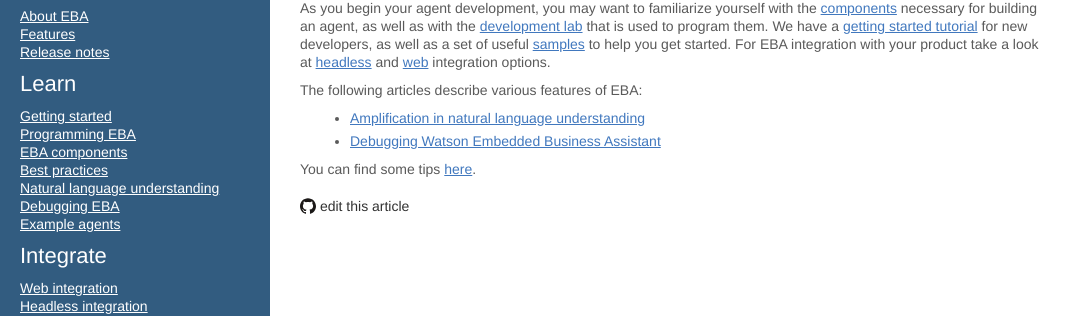
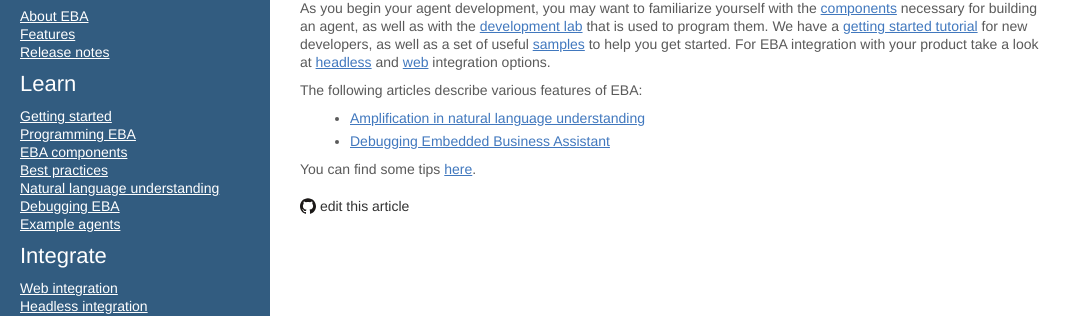
Before and after one commit to ibm-watson-embedded-business-assistant/eba-example-agents, a Jekyll site: the page built from docs/LandingPage.md, in a window 1280 px wide. Shown: the part 123-439 px from the top of the page, without its empty margins (0-1082 px from the left). Built offline with Jekyll 4.4.1, drawn with Linux system fonts in a browser that asks for light colours; our own code applies the rules of GitHub Pages for plain Markdown files.

Commit message:
Update LandingPage.md

```diff
--- a/docs/LandingPage.md
+++ b/docs/LandingPage.md
@@ -6,6 +6,6 @@
 
 The following articles describe various features of EBA:
 * [Amplification in natural language understanding](./articles/NaturalLanguageUnderstanding.md)
-* [Debugging Watson Embedded Business Assistant](./articles/DebuggingWatsonAssistant.md)
+* [Debugging Embedded Business Assistant](./articles/DebuggingEBA.md)
 
 You can find some tips [here](./DevTips.md).
```
